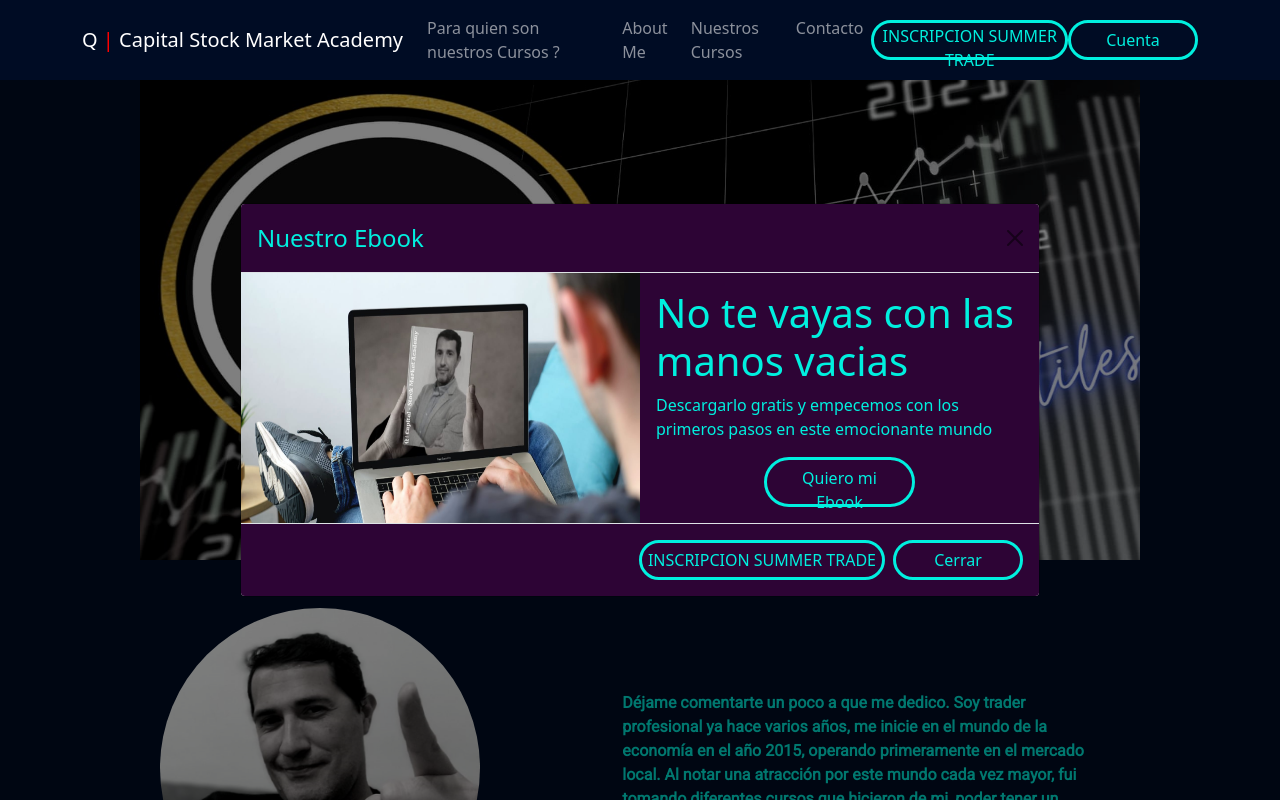
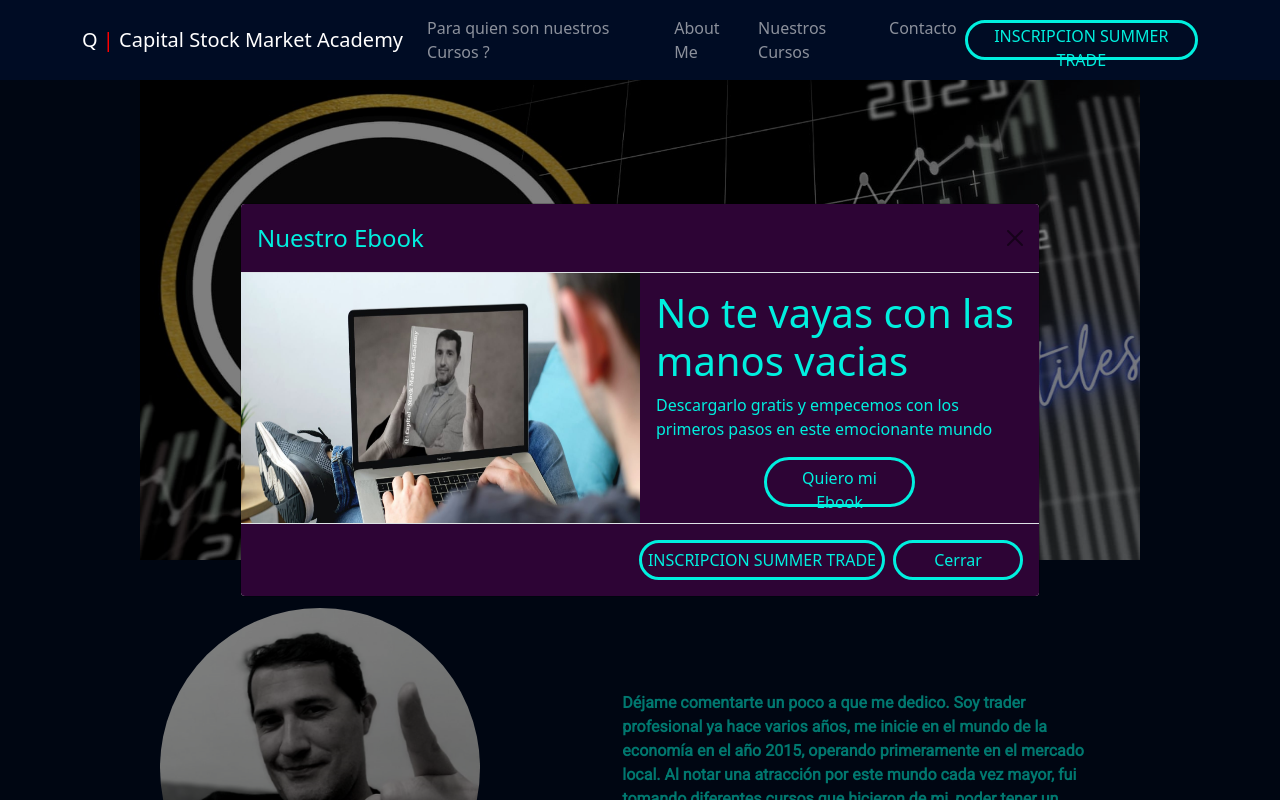
Before and after one commit to charg90/qAcademy, a React (Vite) app: page / in a window 1280 px wide. Shown: the top 800 px of the page. Built offline with nearby package versions, Linux system fonts and the light colour scheme; no server answers.

Commit message:
button hide

```diff
--- a/src/Components/Buttons/Buttons.jsx
+++ b/src/Components/Buttons/Buttons.jsx
@@ -4,7 +4,7 @@ import styles from "./buttons.module.css";
 const Buttons = ({ title, destination }) => {
   return (
     <Link to={destination}>
-      <button className={`${styles.btn} `}>{title}</button>
+      <button className={`${styles.btn} d-none`}>{title}</button>
     </Link>
   );
 };
```
